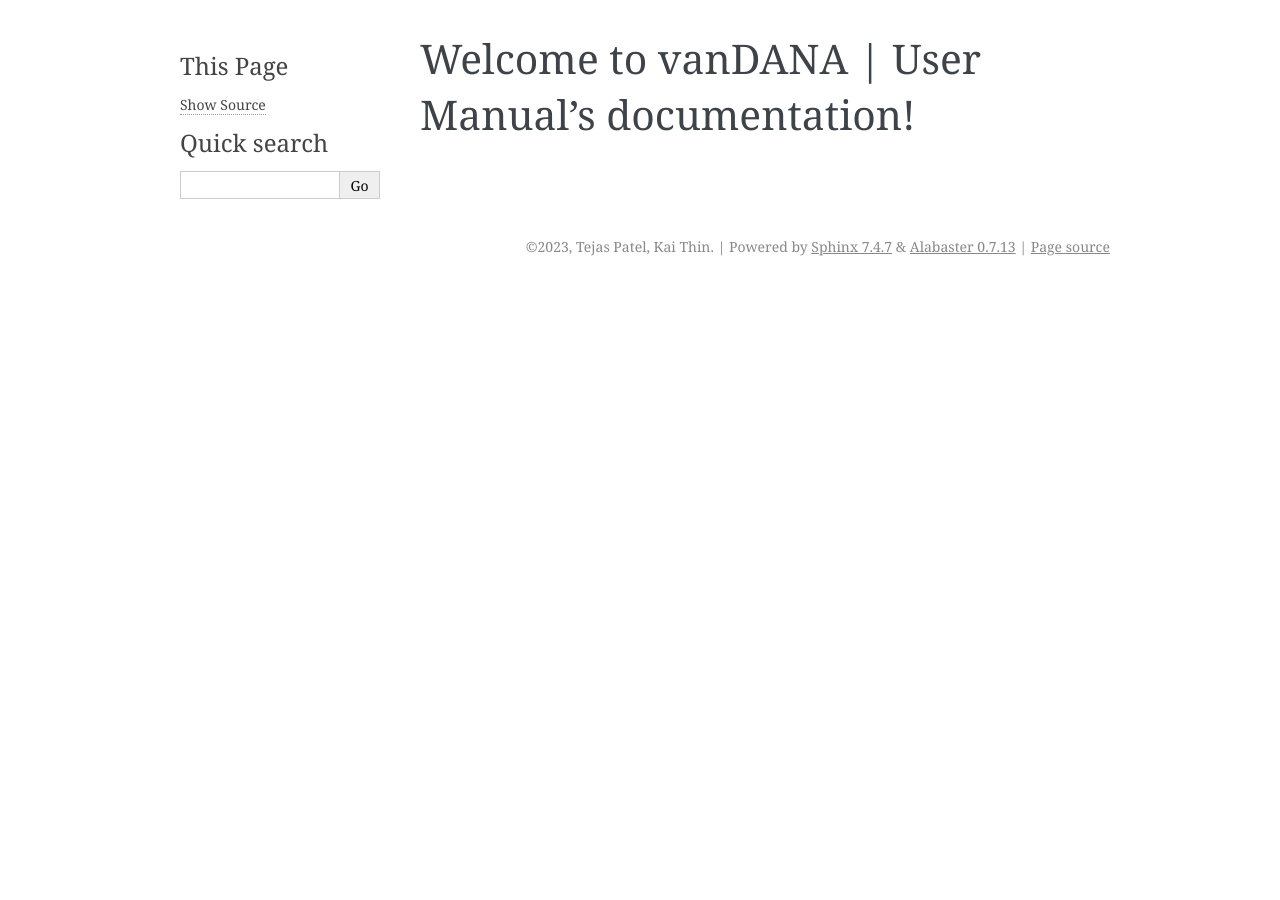
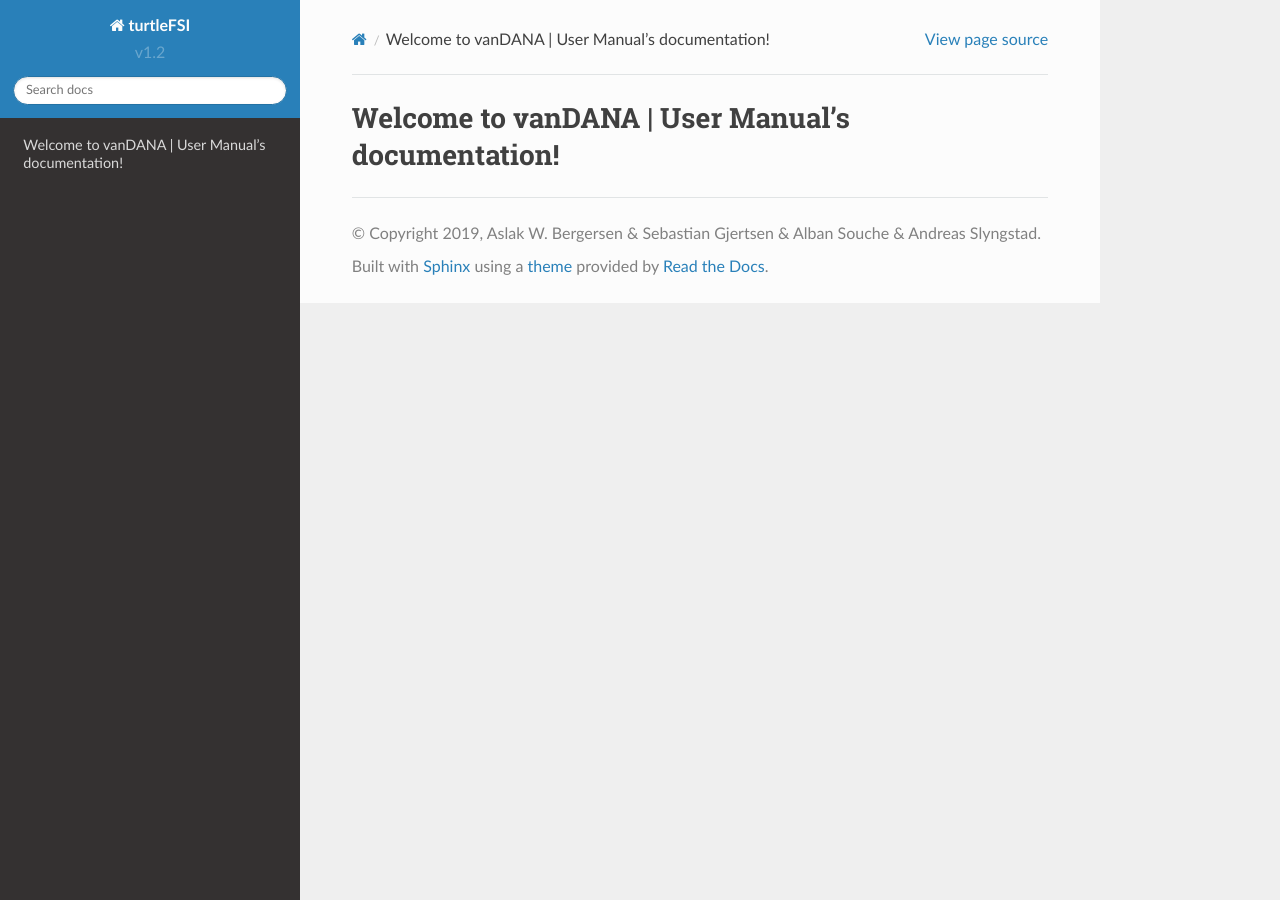
Before and after one commit to kaithin5/test, a Sphinx documentation site: the page built from docs/source/index.rst, in a window 1280 px wide. Built offline with Sphinx 7.4.7 and the Read the Docs theme 2.0.0, drawn with Linux system fonts in a browser that asks for light colours; pages that are not in the unit, such as notebooks, are missing from menus; some of the changed lines change nothing that is shown.

Commit message:
Add files via upload

```diff
--- a/docs/source/conf.py
+++ b/docs/source/conf.py
@@ -1,19 +1,43 @@
+# -*- coding: utf-8 -*-
+#
 # Configuration file for the Sphinx documentation builder.
 #
-# For the full list of built-in configuration values, see the documentation:
-# https://www.sphinx-doc.org/en/master/usage/configuration.html
+# This file does only contain a selection of the most common options. For a
+# full list see the documentation:
+# http://www.sphinx-doc.org/en/master/config
+
+# -- Path setup --------------------------------------------------------------
+
+# If extensions (or modules to document with autodoc) are in another directory,
+# add these directories to sys.path here. If the directory is relative to the
+# documentation root, use os.path.abspath to make it absolute, like shown here.
+#
+# import os
+# import sys
+# sys.path.insert(0, os.path.abspath('.'))
+
 
 # -- Project information -----------------------------------------------------
-# https://www.sphinx-doc.org/en/master/usage/configuration.html#project-information
 
-project = 'vanDANA | User Manual'
-copyright = '2023, Tejas Patel, Kai Thin'
-author = 'Tejas Patel, Kai Thin'
-release = '2022'
+project = 'turtleFSI'
+copyright = '2019, A. Sylngstad, S. Gjertsen, A. Bergersen, A. Souche, and K. Valen-Sendstad'
+author = 'A. Sylngstad, S. Gjertsen, A. Bergersen, A. Souche, and K. Valen-Sendstad'
+
+# The short X.Y version
+version = 'v1.2'
+# The full version, including alpha/beta/rc tags
+release = 'v1.2.0'
+
 
 # -- General configuration ---------------------------------------------------
-# https://www.sphinx-doc.org/en/master/usage/configuration.html#general-configuration
 
+# If your documentation needs a minimal Sphinx version, state it here.
+#
+# needs_sphinx = '1.0'
+
+# Add any Sphinx extension module names here, as strings. They can be
+# extensions coming with Sphinx (named 'sphinx.ext.*') or your custom
+# ones.
 extensions = [
     'sphinx.ext.autodoc',
     'sphinx.ext.doctest',
@@ -26,13 +50,125 @@
     'sphinx.ext.napoleon',
 ]
 
-templates_path = ['_templates']
+# Add any paths that contain templates here, relative to this directory.
+#templates_path = ['_templates']
+
+# The suffix(es) of source filenames.
+# You can specify multiple suffix as a list of string:
+#
+# source_suffix = ['.rst', '.md']
+source_suffix = '.rst'
+
+# The master toctree document.
+master_doc = 'index'
+
+# General information about the project.
+project = u'turtleFSI'
+copyright = u'2019, Aslak W. Bergersen & Sebastian Gjertsen & Alban Souche & Andreas Slyngstad'
+author = u'Aslak W. Bergersen & Sebastian Gjertsen & Alban Souche & Andreas Slyngstad'
+
+# The language for content autogenerated by Sphinx. Refer to documentation
+# for a list of supported languages.
+#
+# This is also used if you do content translation via gettext catalogs.
+# Usually you set "language" from the command line for these cases.
+language = None
+
+# List of patterns, relative to source directory, that match files and
+# directories to ignore when looking for source files.
+# This pattern also affects html_static_path and html_extra_path .
 exclude_patterns = []
+autodoc_mock_imports = ["numpy", "dolfin", "turtleFSI"]
 
+# The name of the Pygments (syntax highlighting) style to use.
+pygments_style = 'sphinx'
 
 
 # -- Options for HTML output -------------------------------------------------
-# https://www.sphinx-doc.org/en/master/usage/configuration.html#options-for-html-output
 
-html_theme = 'alabaster'
+# The theme to use for HTML and HTML Help pages.  See the documentation for
+# a list of builtin themes.
+#
+html_theme = 'sphinx_rtd_theme'
+# 'alabaster'
+
+# Theme options are theme-specific and customize the look and feel of a theme
+# further.  For a list of options available for each theme, see the
+# documentation.
+#
+# html_theme_options = {}
+
+# Add any paths that contain custom static files (such as style sheets) here,
+# relative to this directory. They are copied after the builtin static files,
+# so a file named "default.css" will overwrite the builtin "default.css".
 html_static_path = ['_static']
+
+# Custom sidebar templates, must be a dictionary that maps document names
+# to template names.
+#
+# The default sidebars (for documents that don't match any pattern) are
+# defined by theme itself.  Builtin themes are using these templates by
+# default: ``['localtoc.html', 'relations.html', 'sourcelink.html',
+# 'searchbox.html']``.
+#
+# html_sidebars = {}
+
+
+# -- Options for HTMLHelp output ---------------------------------------------
+
+# Output file base name for HTML help builder.
+htmlhelp_basename = 'turtleFSIdoc'
+
+
+# -- Options for LaTeX output ------------------------------------------------
+
+latex_elements = {
+    # The paper size ('letterpaper' or 'a4paper').
+    #
+    # 'papersize': 'letterpaper',
+
+    # The font size ('10pt', '11pt' or '12pt').
+    #
+    # 'pointsize': '10pt',
+
+    # Additional stuff for the LaTeX preamble.
+    #
+    # 'preamble': '',
+
+    # Latex figure (float) alignment
+    #
+    # 'figure_align': 'htbp',
+}
+
+# Grouping the document tree into LaTeX files. List of tuples
+# (source start file, target name, title,
+#  author, documentclass [howto, manual, or own class]).
+latex_documents = [
+    (master_doc, 'turtleFSI.tex', 'turtleFSI Documentation',
+     'Aslak W. Bergersen & Sebastian Gjertsen & Alban Souche & Andreas Slyngstad', 'manual'),
+]
+
+
+# -- Options for manual page output ------------------------------------------
+
+# One entry per manual page. List of tuples
+# (source start file, name, description, authors, manual section).
+man_pages = [
+    (master_doc, 'turtlefsi', 'turtleFSI Documentation',
+     [author], 1)
+]
+
+
+# -- Options for Texinfo output ----------------------------------------------
+
+# Grouping the document tree into Texinfo files. List of tuples
+# (source start file, target name, title, author,
+#  dir menu entry, description, category)
+texinfo_documents = [
+    (master_doc, 'turtleFSI', 'turtleFSI Documentation',
+     author, 'turtleFSI', 'One line description of project.',
+     'Miscellaneous'),
+]
+
+
+# -- Extension configuration -------------------------------------------------
```
